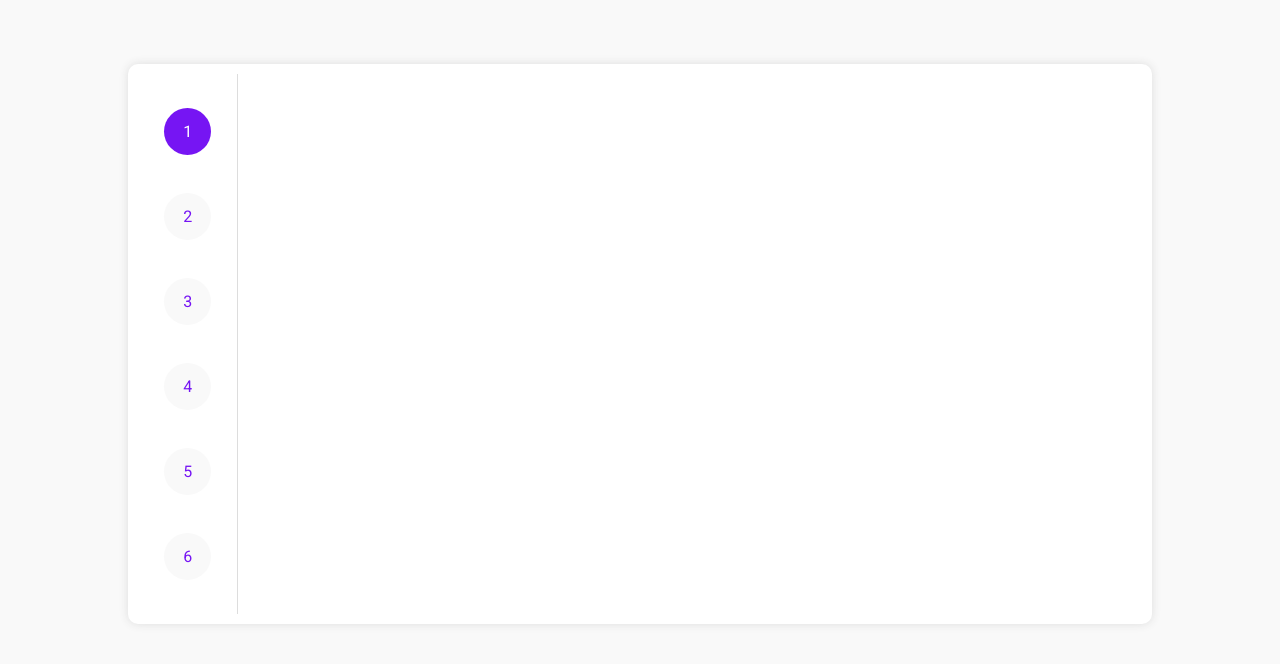
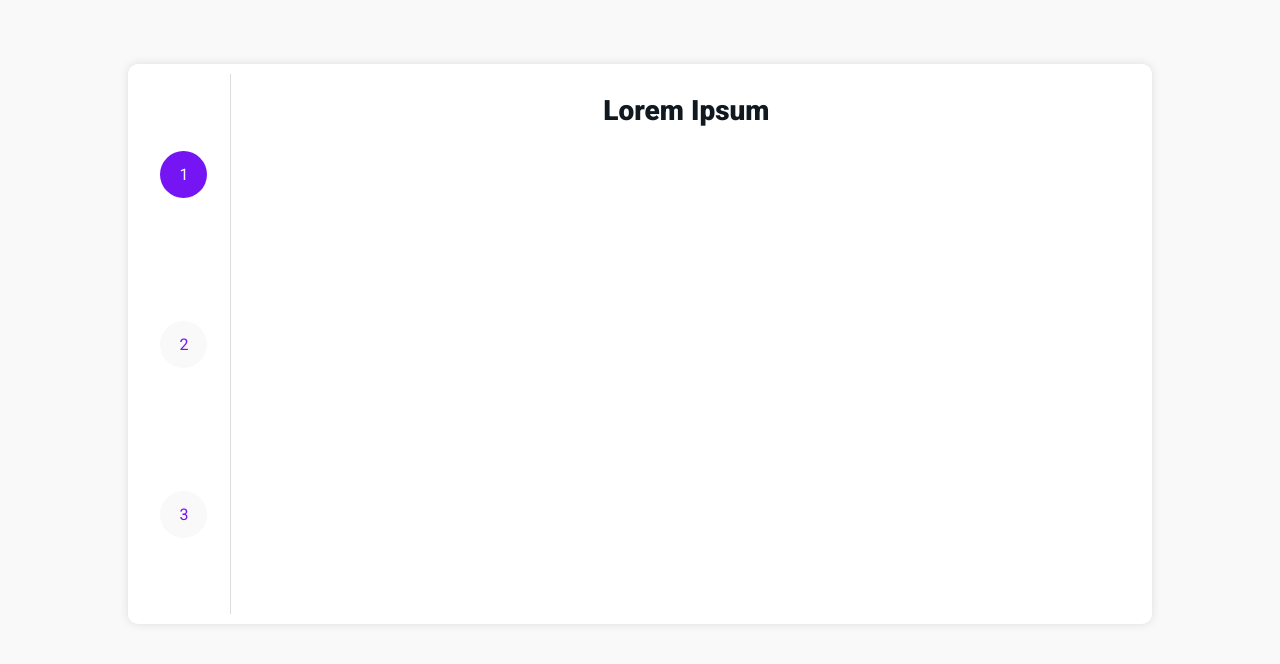
Before and after one commit to mayerv99/songcard-landing-page, a React (Vite) app in the folder frontend/: page / in a window 1280 px wide. Shown: the part 1256-1920 px from the top of the page. Built offline with nearby package versions, Linux system fonts and the light colour scheme.

Commit message:
Add itemw

```diff
--- a/frontend/package.json
+++ b/frontend/package.json
@@ -9,11 +9,15 @@
     "preview": "vite preview"
   },
   "dependencies": {
+    "axios": "^1.1.3",
+    "lodash": "^4.17.21",
     "react": "^18.2.0",
     "react-dom": "^18.2.0",
     "styled-components": "^5.3.6"
   },
   "devDependencies": {
+    "@types/axios": "^0.14.0",
+    "@types/lodash": "^4.14.189",
     "@types/react": "^18.0.24",
     "@types/react-dom": "^18.0.8",
     "@types/styled-components": "^5.1.26",
--- a/frontend/src/Sections/Steps/StepsExample/index.tsx
+++ b/frontend/src/Sections/Steps/StepsExample/index.tsx
@@ -1,17 +1,24 @@
 import React from "react";
+
+import { Wrapper } from "./styled";
 
 type Props = {
   currentStep: CurrentStep;
 };
 
 export interface CurrentStep {
-  value: Number;
+  value: String;
   label: String;
   component: React.ReactNode;
 }
 
 function StepsExample({ currentStep }: Props) {
-  return <div></div>;
+  return (
+    <Wrapper>
+      <h1>{currentStep.label}</h1>
+      {currentStep.component}
+    </Wrapper>
+  );
 }
 
 export default StepsExample;
--- a/frontend/src/Sections/Steps/StepsExample/styled.tsx
+++ b/frontend/src/Sections/Steps/StepsExample/styled.tsx
@@ -1,3 +1,11 @@
 import styled from "styled-components";
 
-export const Wrapper = styled.div``;
+export const Wrapper = styled.div`
+  width: 100%;
+  padding: 20px;
+
+  h1 {
+    text-align: center;
+    font-size: 28px;
+  }
+`;
--- a/frontend/src/Sections/Steps/index.tsx
+++ b/frontend/src/Sections/Steps/index.tsx
@@ -1,28 +1,131 @@
-import React, { useState } from "react";
+import React, { useState, useRef, useEffect } from "react";
+import StepsExample from "./StepsExample";
+
+import _ from "lodash";
+
+import axios from "axios";
 
 import {
   StepsCard,
   StepsSelector,
   Wrapper,
   StepItem,
-  StepExample,
+  StepWrapper,
+  LyricsWrapper,
+  Line,
+  Word,
 } from "./styled";
 
 type Props = {};
 
+interface SelectedWord {
+  lineIndex: Number;
+  wordIndex: Number;
+  word: String;
+}
+
 function Steps({}: Props) {
-  const [selected, setSelected] = useState("1");
-  const loremIpsum =
-    "Lorem Ipsum is simply dummy text of the printing and typesetting industry. Lorem Ipsum has been the industry's standard dummy text ever since the 1500s.";
+  const InputRef = useRef(null);
+
+  const [lyrics, setLyrics] = useState<String>();
+  const [selectedWords, setSelectedWords] = useState<SelectedWord[]>([]);
+
+  useEffect(() => {
+    console.log("USEFFECT: ", selectedWords);
+  }, [selectedWords]);
+
+  const Step1 = () => {
+    return <StepWrapper></StepWrapper>;
+  };
+
+  const Step2 = () => {
+    const url =
+      "https://cors-anywhere.herokuapp.com/http://api.musixmatch.com/ws/1.1/track.lyrics.get?track_id=250910088&apikey=4306ade10d6239b3b17e0aadf07f0ff9";
+
+    const handleSearch = async () => {
+      const response: any = await axios.get(url).then((res) => res.data);
+      setLyrics(response.message.body.lyrics.lyrics_body);
+
+      setSelected(steps[2]);
+    };
+
+    return (
+      <StepWrapper>
+        <input ref={InputRef} />
+        <button onClick={handleSearch}>Buscar</button>
+      </StepWrapper>
+    );
+  };
+
+  const Step3 = () => {
+    const lines = lyrics?.split("\n");
+
+    const handleSelectWord = (selectedWord: SelectedWord) => {
+      if (checkIfWordExists(selectedWord)) {
+        return;
+      }
+      return addWord(selectedWord);
+    };
+
+    const checkIfWordExists = (selectedWord: SelectedWord) => {
+      console.log("inicio: ", selectedWords);
+      console.log("palavras: ", selectedWord);
+      console.log(
+        "validou: ",
+        selectedWords.some((element) => _.isEqual(element, selectedWord))
+      );
+
+      return selectedWords.some((element) => _.isEqual(element, selectedWord));
+    };
+
+    const addWord = (selectedWord: SelectedWord) => {
+      console.log(selectedWord);
+      setSelectedWords((prevState) => [...prevState, selectedWord]);
+    };
+
+    const removeWord = () => {};
+
+    return (
+      <StepWrapper>
+        <LyricsWrapper>
+          {lines?.map((item, lineIndex) => {
+            const words = item.split(" ");
+
+            return (
+              <Line>
+                {words.map((word, wordIndex) => (
+                  <Word
+                    selected={checkIfWordExists({ lineIndex, wordIndex, word })}
+                    onClick={() =>
+                      handleSelectWord({
+                        lineIndex,
+                        wordIndex,
+                        word,
+                      })
+                    }
+                  >
+                    {word}
+                  </Word>
+                ))}
+                <br />
+              </Line>
+            );
+          })}
+        </LyricsWrapper>
+      </StepWrapper>
+    );
+  };
+
+  const loremIpsum = "Lorem Ipsum";
 
   const steps = [
-    { number: "1", value: loremIpsum },
-    { number: "2", value: loremIpsum },
-    { number: "3", value: loremIpsum },
-    { number: "4", value: loremIpsum },
-    { number: "5", value: loremIpsum },
-    { number: "6", value: loremIpsum },
+    { value: "1", label: loremIpsum, component: <Step1 /> },
+    { value: "2", label: loremIpsum, component: <Step2 /> },
+    { value: "3", label: loremIpsum, component: <Step3 /> },
+    // { value: "4", label: loremIpsum },
   ];
+
+  const [selected, setSelected] = useState(steps[0]);
 
   return (
     <Wrapper>
@@ -30,14 +133,15 @@ function Steps({}: Props) {
         <StepsSelector>
           {steps.map((item) => (
             <StepItem
-              key={item.number}
-              selected={selected === item.number}
-              onClick={() => setSelected(item.number)}
+              key={item.value}
+              selected={selected.value === item.value}
+              onClick={() => setSelected(item)}
             >
-              {item.number}
+              {item.value}
             </StepItem>
           ))}
         </StepsSelector>
+        <StepsExample currentStep={selected} />
       </StepsCard>
     </Wrapper>
   );
--- a/frontend/src/Sections/Steps/styled.tsx
+++ b/frontend/src/Sections/Steps/styled.tsx
@@ -40,6 +40,30 @@ export const StepItem = styled.li<{ selected: Boolean }>`
   cursor: pointer;
 `;
 
-export const StepExample = styled.div`
+export const StepWrapper = styled.div``;
+
+export const LyricsWrapper = styled.div`
+  display: flex;
+  flex-wrap: wrap;
+  align-items: center;
+  width: 50%;
+  justify-content: center;
+  margin: 20px auto;
+
+  div {
+    margin: 0 2px;
+  }
+`;
+
+export const Line = styled.p`
   width: 100%;
+  display: flex;
+  justify-content: center;
 `;
+
+export const Word = styled.div<{ selected: Boolean }>`
+  border-radius: 3px;
+  padding: 2px 4px;
+  ${(props) =>
+    props.selected && "background-color: var(--primary-color); color: white;"}
+`;
```
Also changed, not shown: frontend/src/Sections/Steps/Context/StepsContext.tsx (deleted, +0 -21 lines), 1 other file (tests, documents, lock files or other folders).
